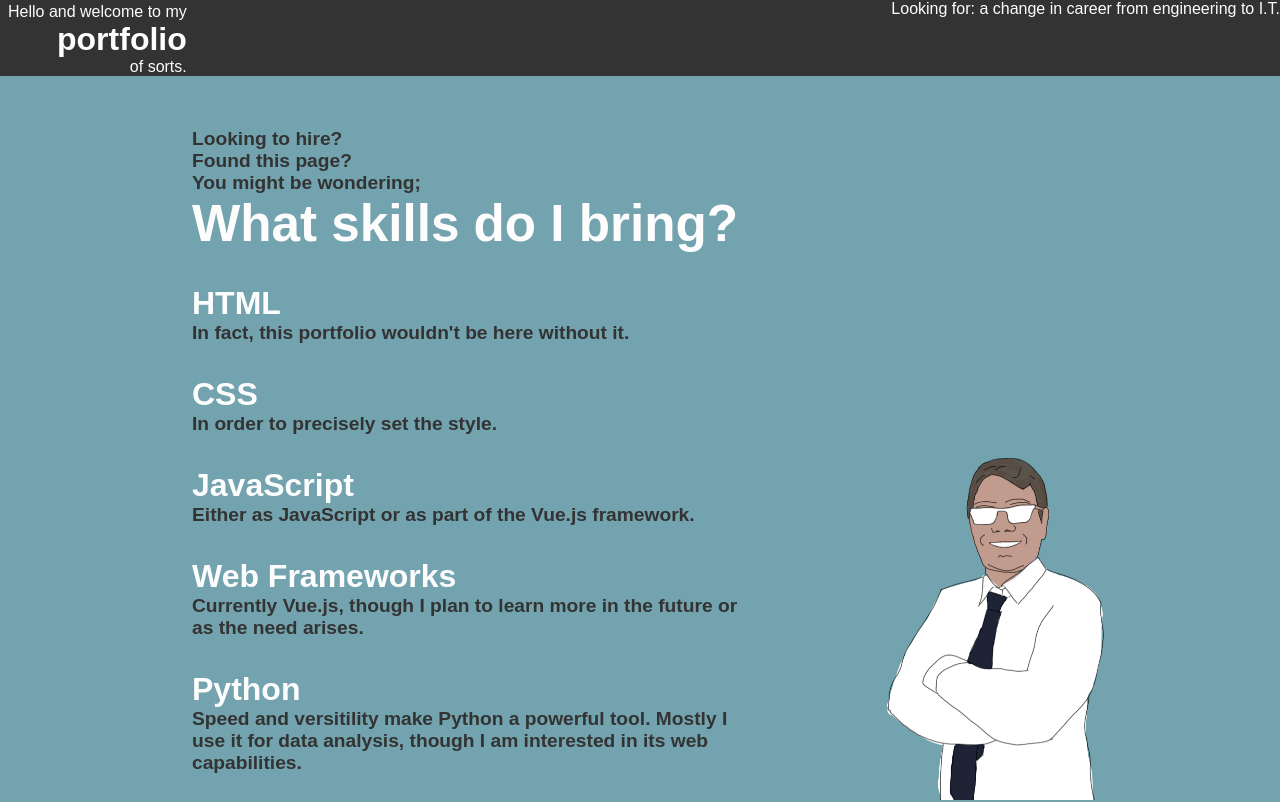
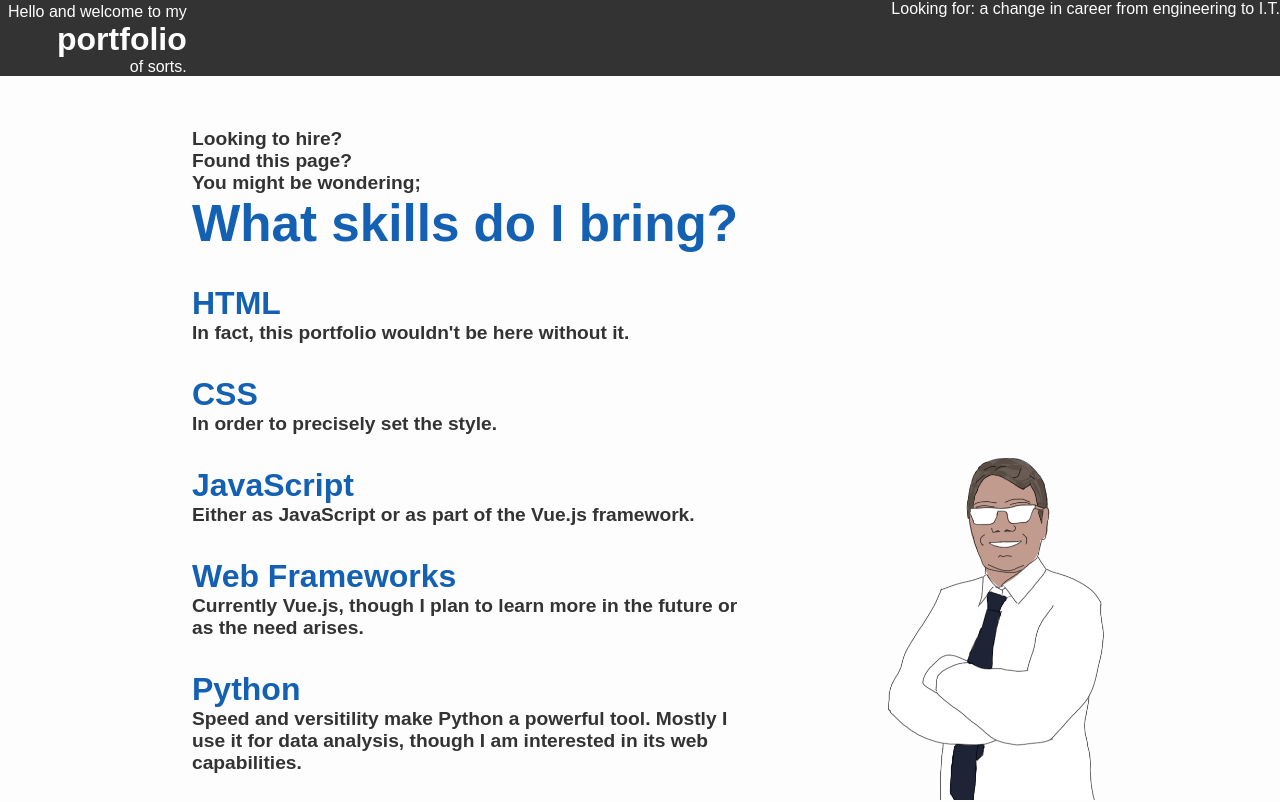
Before and after one commit to rd83fn27/rd83fn27.github.io, a plain HTML site: page index.html in a window 1280 px wide. Shown: the top 802 px of the page. Drawn offline with Linux system fonts and the light colour scheme; a script that the page names is missing.

Commit message:
Add files via upload

```diff
--- a/style.css
+++ b/style.css
@@ -7,7 +7,7 @@
 body{
 	font-family: arial;
 	color: #333;
-	background-color: #73a3ae;
+	background-color: #fdfdfd;
 }
 
 .header {
@@ -54,7 +54,7 @@ body{
 }
 
 .question {
-	color: #fdfdfd;
+	color: #1461b4;
 	font-size: 3.2em;
 }
 
@@ -74,7 +74,7 @@ body{
 	margin-top: 0.5em;
 }
 .skill h1 {
-	color: #fdfdfd;
+	color: #1461b4;
 	margin-top: 1em;
 }
 
```
